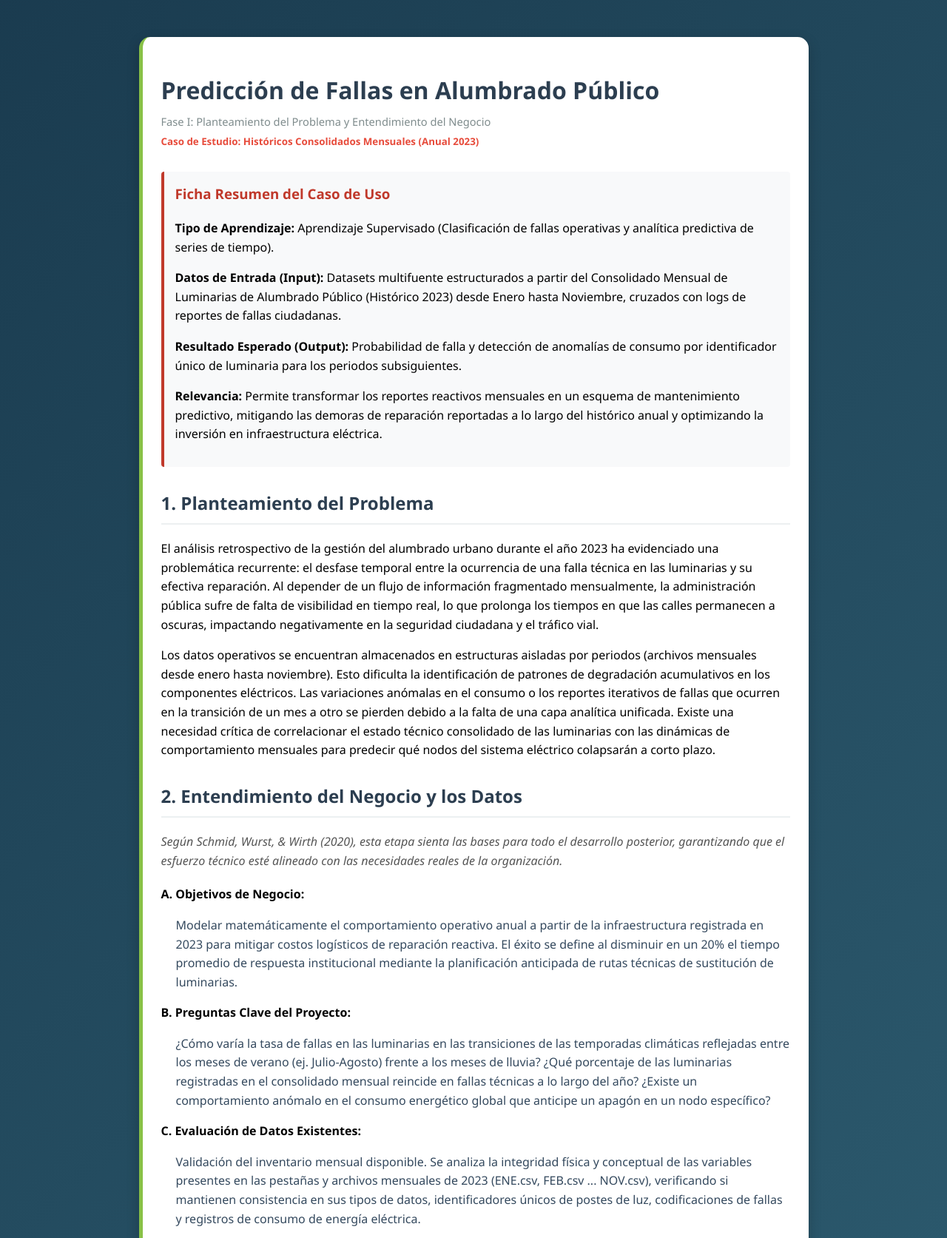
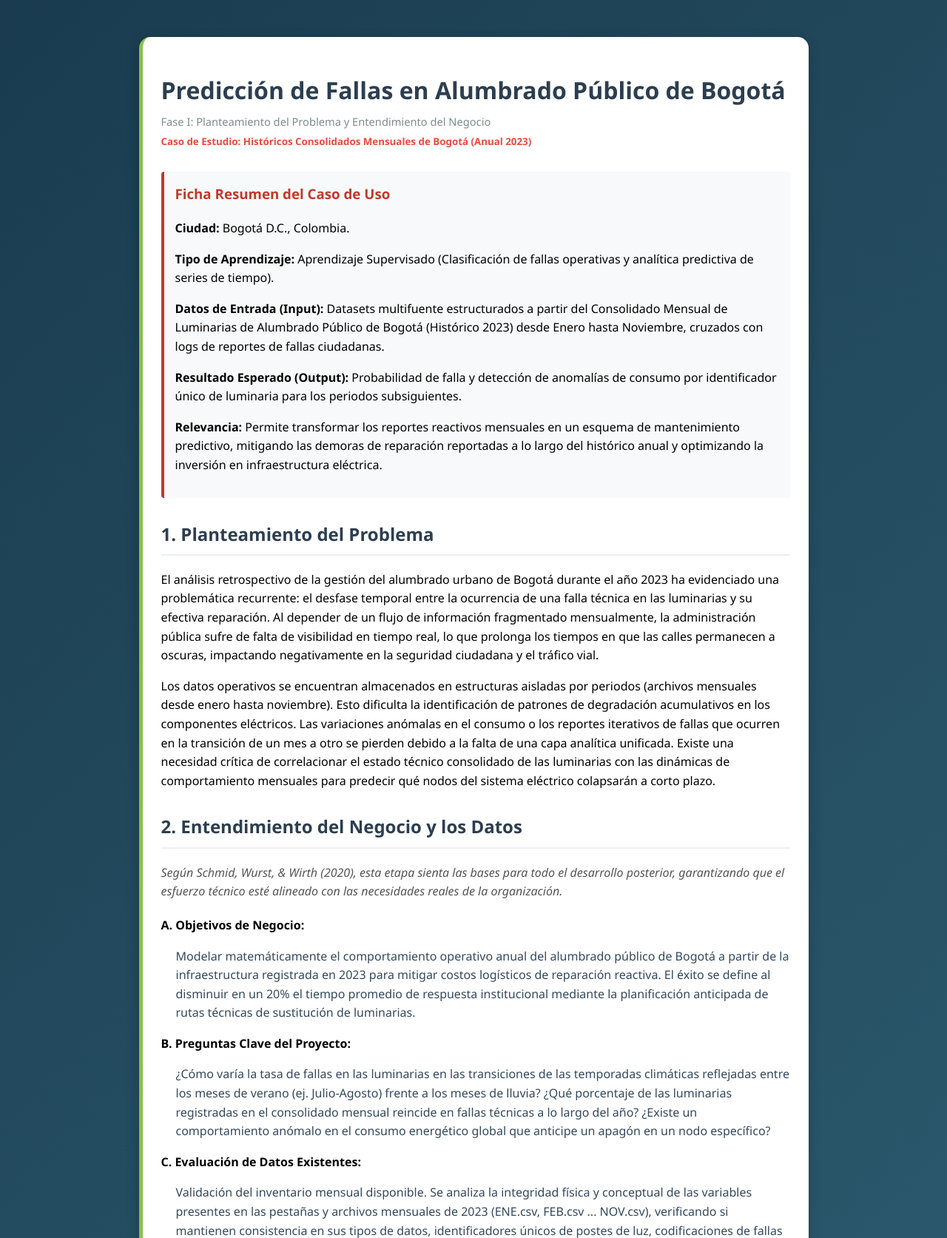
Before and after one commit to Gerlopa/-project, a Flask app: page /planteamiento in a window 1280 px wide. Shown: the part 53-1726 px from the top of the page at 74% size. Run offline with Flask 3, Linux system fonts and the light colour scheme.

Commit message:
Update planteamiento.html with specific details for Bogotá

```diff
--- a/templates/planteamiento.html
+++ b/templates/planteamiento.html
@@ -5,41 +5,82 @@
 <div class="card" style="padding: 25px; max-width: 850px; margin: 20px auto; font-family: 'Segoe UI', Tahoma, Geneva, Verdana, sans-serif; line-height: 1.6;">
 
     <header style="margin-bottom: 30px;">
-        <h1 style="color: #2c3e50; font-size: 24pt; margin-bottom: 5px;">Predicción de Fallas en Alumbrado Público</h1>
-        <p style="font-size: 11pt; color: #7f8c8d; margin: 0;">Fase I: Planteamiento del Problema y Entendimiento del Negocio</p>
-        <p style="font-size: 10pt; color: #e74c3c; font-weight: bold; margin-top: 5px;">Caso de Estudio: Históricos Consolidados Mensuales (Anual 2023)</p>
+        <h1 style="color: #2c3e50; font-size: 24pt; margin-bottom: 5px;">
+            Predicción de Fallas en Alumbrado Público de Bogotá
+        </h1>
+
+        <p style="font-size: 11pt; color: #7f8c8d; margin: 0;">
+            Fase I: Planteamiento del Problema y Entendimiento del Negocio
+        </p>
+
+        <p style="font-size: 10pt; color: #e74c3c; font-weight: bold; margin-top: 5px;">
+            Caso de Estudio: Históricos Consolidados Mensuales de Bogotá (Anual 2023)
+        </p>
     </header>
 
     <section style="background-color: #f8f9fa; padding: 15px; border-left: 4px solid #c0392b; border-radius: 4px; margin-bottom: 30px;">
         <h3 style="margin-top: 0; color: #c0392b;">Ficha Resumen del Caso de Uso</h3>
+
+        <p><strong>Ciudad:</strong> Bogotá D.C., Colombia.</p>
+
         <p><strong>Tipo de Aprendizaje:</strong> Aprendizaje Supervisado (Clasificación de fallas operativas y analítica predictiva de series de tiempo).</p>
-        <p><strong>Datos de Entrada (Input):</strong> Datasets multifuente estructurados a partir del Consolidado Mensual de Luminarias de Alumbrado Público (Histórico 2023) desde Enero hasta Noviembre, cruzados con logs de reportes de fallas ciudadanas.</p>
+
+        <p><strong>Datos de Entrada (Input):</strong> Datasets multifuente estructurados a partir del Consolidado Mensual de Luminarias de Alumbrado Público de Bogotá (Histórico 2023) desde Enero hasta Noviembre, cruzados con logs de reportes de fallas ciudadanas.</p>
+
         <p><strong>Resultado Esperado (Output):</strong> Probabilidad de falla y detección de anomalías de consumo por identificador único de luminaria para los periodos subsiguientes.</p>
+
         <p><strong>Relevancia:</strong> Permite transformar los reportes reactivos mensuales en un esquema de mantenimiento predictivo, mitigando las demoras de reparación reportadas a lo largo del histórico anual y optimizando la inversión en infraestructura eléctrica.</p>
     </section>
 
     <section style="margin-bottom: 30px;">
-        <h2 style="color: #2c3e50; border-bottom: 2px solid #ecf0f1; padding-bottom: 8px;">1. Planteamiento del Problema</h2>
-        <p>El análisis retrospectivo de la gestión del alumbrado urbano durante el año 2023 ha evidenciado una problemática recurrente: el desfase temporal entre la ocurrencia de una falla técnica en las luminarias y su efectiva reparación. Al depender de un flujo de información fragmentado mensualmente, la administración pública sufre de falta de visibilidad en tiempo real, lo que prolonga los tiempos en que las calles permanecen a oscuras, impactando negativamente en la seguridad ciudadana y el tráfico vial.</p>
-        <p>Los datos operativos se encuentran almacenados en estructuras aisladas por periodos (archivos mensuales desde enero hasta noviembre). Esto dificulta la identificación de patrones de degradación acumulativos en los componentes eléctricos. Las variaciones anómalas en el consumo o los reportes iterativos de fallas que ocurren en la transición de un mes a otro se pierden debido a la falta de una capa analítica unificada. Existe una necesidad crítica de correlacionar el estado técnico consolidado de las luminarias con las dinámicas de comportamiento mensuales para predecir qué nodos del sistema eléctrico colapsarán a corto plazo.</p>
+        <h2 style="color: #2c3e50; border-bottom: 2px solid #ecf0f1; padding-bottom: 8px;">
+            1. Planteamiento del Problema
+        </h2>
+
+        <p>
+            El análisis retrospectivo de la gestión del alumbrado urbano de Bogotá durante el año 2023 ha evidenciado una problemática recurrente: el desfase temporal entre la ocurrencia de una falla técnica en las luminarias y su efectiva reparación. Al depender de un flujo de información fragmentado mensualmente, la administración pública sufre de falta de visibilidad en tiempo real, lo que prolonga los tiempos en que las calles permanecen a oscuras, impactando negativamente en la seguridad ciudadana y el tráfico vial.
+        </p>
+
+        <p>
+            Los datos operativos se encuentran almacenados en estructuras aisladas por periodos (archivos mensuales desde enero hasta noviembre). Esto dificulta la identificación de patrones de degradación acumulativos en los componentes eléctricos. Las variaciones anómalas en el consumo o los reportes iterativos de fallas que ocurren en la transición de un mes a otro se pierden debido a la falta de una capa analítica unificada. Existe una necesidad crítica de correlacionar el estado técnico consolidado de las luminarias con las dinámicas de comportamiento mensuales para predecir qué nodos del sistema eléctrico colapsarán a corto plazo.
+        </p>
     </section>
 
     <section>
-        <h2 style="color: #2c3e50; border-bottom: 2px solid #ecf0f1; padding-bottom: 8px;">2. Entendimiento del Negocio y los Datos</h2>
-        <p style="font-style: italic; color: #555;">Según Schmid, Wurst, & Wirth (2020), esta etapa sienta las bases para todo el desarrollo posterior, garantizando que el esfuerzo técnico esté alineado con las necesidades reales de la organización.</p>
+        <h2 style="color: #2c3e50; border-bottom: 2px solid #ecf0f1; padding-bottom: 8px;">
+            2. Entendimiento del Negocio y los Datos
+        </h2>
+
+        <p style="font-style: italic; color: #555;">
+            Según Schmid, Wurst, & Wirth (2020), esta etapa sienta las bases para todo el desarrollo posterior, garantizando que el esfuerzo técnico esté alineado con las necesidades reales de la organización.
+        </p>
 
         <div style="margin-top: 20px;">
+
             <p><strong>A. Objetivos de Negocio:</strong></p>
-            <p style="margin-left: 20px; color: #34495e;">Modelar matemáticamente el comportamiento operativo anual a partir de la infraestructura registrada en 2023 para mitigar costos logísticos de reparación reactiva. El éxito se define al disminuir en un 20% el tiempo promedio de respuesta institucional mediante la planificación anticipada de rutas técnicas de sustitución de luminarias.</p>
+
+            <p style="margin-left: 20px; color: #34495e;">
+                Modelar matemáticamente el comportamiento operativo anual del alumbrado público de Bogotá a partir de la infraestructura registrada en 2023 para mitigar costos logísticos de reparación reactiva. El éxito se define al disminuir en un 20% el tiempo promedio de respuesta institucional mediante la planificación anticipada de rutas técnicas de sustitución de luminarias.
+            </p>
 
             <p><strong>B. Preguntas Clave del Proyecto:</strong></p>
-            <p style="margin-left: 20px; color: #34495e;">¿Cómo varía la tasa de fallas en las luminarias en las transiciones de las temporadas climáticas reflejadas entre los meses de verano (ej. Julio-Agosto) frente a los meses de lluvia? ¿Qué porcentaje de las luminarias registradas en el consolidado mensual reincide en fallas técnicas a lo largo del año? ¿Existe un comportamiento anómalo en el consumo energético global que anticipe un apagón en un nodo específico?</p>
+
+            <p style="margin-left: 20px; color: #34495e;">
+                ¿Cómo varía la tasa de fallas en las luminarias en las transiciones de las temporadas climáticas reflejadas entre los meses de verano (ej. Julio-Agosto) frente a los meses de lluvia? ¿Qué porcentaje de las luminarias registradas en el consolidado mensual reincide en fallas técnicas a lo largo del año? ¿Existe un comportamiento anómalo en el consumo energético global que anticipe un apagón en un nodo específico?
+            </p>
 
             <p><strong>C. Evaluación de Datos Existentes:</strong></p>
-            <p style="margin-left: 20px; color: #34495e;">Validación del inventario mensual disponible. Se analiza la integridad física y conceptual de las variables presentes en las pestañas y archivos mensuales de 2023 (ENE.csv, FEB.csv ... NOV.csv), verificando si mantienen consistencia en sus tipos de datos, identificadores únicos de postes de luz, codificaciones de fallas y registros de consumo de energía eléctrica.</p>
+
+            <p style="margin-left: 20px; color: #34495e;">
+                Validación del inventario mensual disponible. Se analiza la integridad física y conceptual de las variables presentes en las pestañas y archivos mensuales de 2023 (ENE.csv, FEB.csv ... NOV.csv), verificando si mantienen consistencia en sus tipos de datos, identificadores únicos de postes de luz, codificaciones de fallas y registros de consumo de energía eléctrica.
+            </p>
 
             <p><strong>D. Análisis de Viabilidad y Riesgos:</strong></p>
-            <p style="margin-left: 20px; color: #34495e;">Evaluación del riesgo de estacionalidad y pérdida de linaje de datos al realizar la unión de los 11 archivos mensuales. Se contempla la viabilidad del procesamiento en lote (batch processing) para unificar el histórico completo sin generar distorsiones por cambios internos de nomenclatura o modificaciones metodológicas en el levantamiento de datos a mitad de año.</p>
+
+            <p style="margin-left: 20px; color: #34495e;">
+                Evaluación del riesgo de estacionalidad y pérdida de linaje de datos al realizar la unión de los 11 archivos mensuales. Se contempla la viabilidad del procesamiento en lote (batch processing) para unificar el histórico completo sin generar distorsiones por cambios internos de nomenclatura o modificaciones metodológicas en el levantamiento de datos a mitad de año.
+            </p>
+
         </div>
     </section>
 
```
